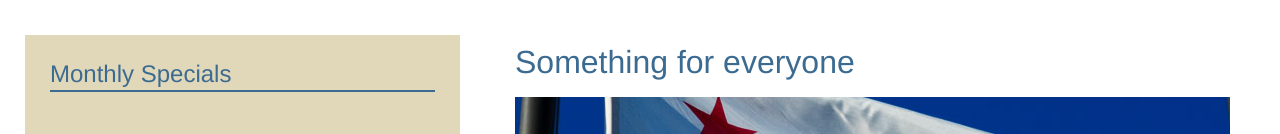
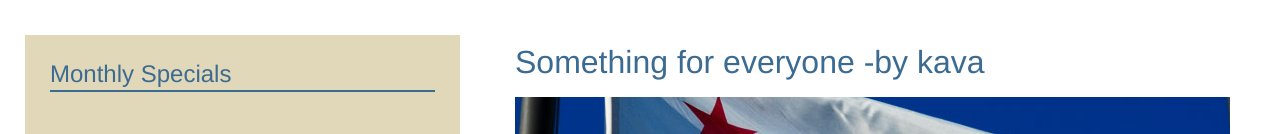
Before and after one commit to smakintel/explore_california, a plain HTML site: page tours.html in a window 1280 px wide. Shown: the part 240-374 px from the top of the page. Drawn offline with Linux system fonts and the light colour scheme.

Commit message:
changes to tours.html

```diff
--- a/tours.html
+++ b/tours.html
@@ -68,7 +68,7 @@
         </div>
 
         <div id="mainArticle">
-          <h1>Something for everyone</h1>
+          <h1>Something for everyone -by kava</h1>
           <img src="assets/images/flag.jpg" alt="Our Tours" class="articleImage" />
           <div class="multiCol">
             <p>What type of California experience do you want to have? Are you looking for an exciting adventure? A chance to relax and get away from it all? Or maybe you're looking for a chance to do something entirely new and enriching! As you can see, we've got you covered. We offer tours that are as diverse as California itself! Select any of our tours learn more about pricing and available options.</p>
```
